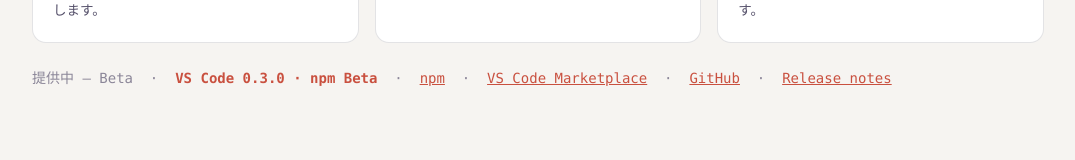
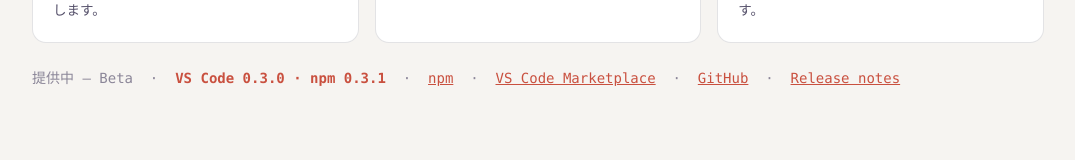
Before and after one commit to YUHI-AI-Labs/yuhi, a website: page site/en/index.html in a window 1280 px wide. Shown: the part 6530-6690 px from the top of the page, without its empty margins (102-1177 px from the left). Drawn offline with Linux system fonts and the light colour scheme.

Commit message:
feat(site): npm CLI 0.3.1 published — drop 'npm Beta' label (ja/en/zh)

```diff
--- a/site/en/index.html
+++ b/site/en/index.html
@@ -558,7 +558,7 @@
         <div class="step"><div class="num">02</div><code><span class="p">npx</span> yuhi preview</code><p data-i18n="step2">実行前に、各ファイルの経路を確認します。</p></div>
         <div class="step"><div class="num">03</div><code><span class="p">npx</span> yuhi run claude</code><p data-i18n="step3">整えられた文脈の中でエージェントを起動します。</p></div>
       </div>
-      <p class="tag" style="margin-top:24px"><span data-i18n="avail">提供中 — Beta</span> &nbsp;·&nbsp; <span data-i18n="rep_soon" style="color:var(--accent);font-weight:600">VS Code 0.3.0 · npm Beta</span> &nbsp;·&nbsp; <a href="https://www.npmjs.com/package/@yuhi-ai-labs/yuhi" target="_blank" rel="noopener" style="color:var(--accent)">npm</a> &nbsp;·&nbsp; <a href="https://marketplace.visualstudio.com/items?itemName=yuhi-ai-labs.yuhi-vscode" target="_blank" rel="noopener" style="color:var(--accent)">VS Code Marketplace</a> &nbsp;·&nbsp; <a href="https://github.com/YUHI-AI-Labs/yuhi" target="_blank" rel="noopener" style="color:var(--accent)">GitHub</a> &nbsp;·&nbsp; <a href="https://github.com/YUHI-AI-Labs/yuhi/releases" target="_blank" rel="noopener" style="color:var(--accent)">Release notes</a></p>
+      <p class="tag" style="margin-top:24px"><span data-i18n="avail">提供中 — Beta</span> &nbsp;·&nbsp; <span data-i18n="rep_soon" style="color:var(--accent);font-weight:600">VS Code 0.3.0 · npm 0.3.1</span> &nbsp;·&nbsp; <a href="https://www.npmjs.com/package/@yuhi-ai-labs/yuhi" target="_blank" rel="noopener" style="color:var(--accent)">npm</a> &nbsp;·&nbsp; <a href="https://marketplace.visualstudio.com/items?itemName=yuhi-ai-labs.yuhi-vscode" target="_blank" rel="noopener" style="color:var(--accent)">VS Code Marketplace</a> &nbsp;·&nbsp; <a href="https://github.com/YUHI-AI-Labs/yuhi" target="_blank" rel="noopener" style="color:var(--accent)">GitHub</a> &nbsp;·&nbsp; <a href="https://github.com/YUHI-AI-Labs/yuhi/releases" target="_blank" rel="noopener" style="color:var(--accent)">Release notes</a></p>
     </div>
   </section>
 
@@ -651,7 +651,7 @@
       rep_p:"See how much of your repository your AI actually needs. In v0.3, Yuhi turns the result of preparation into an AI Readiness Score — paste it into a README, a PR, or a post, so Claude Code starts faster.",
       rep_side:"Every preparation run leaves a Repository Ready score. Wherever it shows — GitHub, VS Code, npm — the value reads at a glance, and it's easy to share.",
       rep_disc:"Score, numbers, and badge shown are an example. A public-safe (anonymized) export is planned for v0.3 — file names, paths, and sensitive details are never included in a shared report.",
-      rep_soon:"VS Code 0.3.0 · npm beta",
+      rep_soon:"VS Code 0.3.0 · npm 0.3.1",
       ct_ey:"Open source", ct_h2:"Help build the preparation layer before frontier AI.",
       ct_p:"Yuhi is Apache-2.0 and vendor-neutral. Issues, discussions, and pull requests are welcome.",
       ct_gh:"Contribute on GitHub", ct_guide:"Browse issues",
@@ -709,7 +709,7 @@
       rep_p:"See how much of your repository your AI actually needs. — v0.3 は準備の結果を「AI Readiness Score」にします。README・PR・SNS に貼れて、Claude Code はより速く走り出します。",
       rep_side:"準備のたびに「Repository Ready」スコアが残ります。GitHub・VS Code・npm のどこで見ても価値が一目で伝わり、そのまま共有できます。",
       rep_disc:"スコア・数値・バッジは表示例です。public-safe（匿名）エクスポートは v0.3 で提供予定 — ファイル名・パス・機微情報は共有レポートに含めません。",
-      rep_soon:"VS Code 0.3.0 · npm Beta",
+      rep_soon:"VS Code 0.3.0 · npm 0.3.1",
       ct_ey:"オープンソース", ct_h2:"外部AIへ渡す前の「準備の層」を、一緒につくる。",
       ct_p:"YuhiはApache-2.0、ベンダー非依存です。Issue・Discussion・Pull Requestを歓迎します。",
       ct_gh:"GitHubで参加する", ct_guide:"Issueを見る",
@@ -767,7 +767,7 @@
       rep_p:"See how much of your repository your AI actually needs. — v0.3 把准备的结果变成「AI Readiness Score」，可直接贴进 README、PR 或分享，让 Claude Code 更快启动。",
       rep_side:"每次准备都会留下一个 Repository Ready 分数。无论在 GitHub、VS Code 还是 npm，一眼即可看懂价值，也便于分享。",
       rep_disc:"图中分数、数值与徽章仅为示例。public-safe（匿名）导出计划在 v0.3 提供 — 共享报告中不包含文件名、路径与敏感信息。",
-      rep_soon:"VS Code 0.3.0 · npm Beta",
+      rep_soon:"VS Code 0.3.0 · npm 0.3.1",
       ct_ey:"开源", ct_h2:"一起构建前沿 AI 之前的“上下文准备层”。",
       ct_p:"Yuhi 采用 Apache-2.0，厂商中立。欢迎提交 Issue、Discussion 和 Pull Request。",
       ct_gh:"在 GitHub 参与", ct_guide:"贡献指南",
```
Also changed, not shown: site/index.html (+4 -4 lines), site/zh-cn/index.html (+4 -4 lines).
